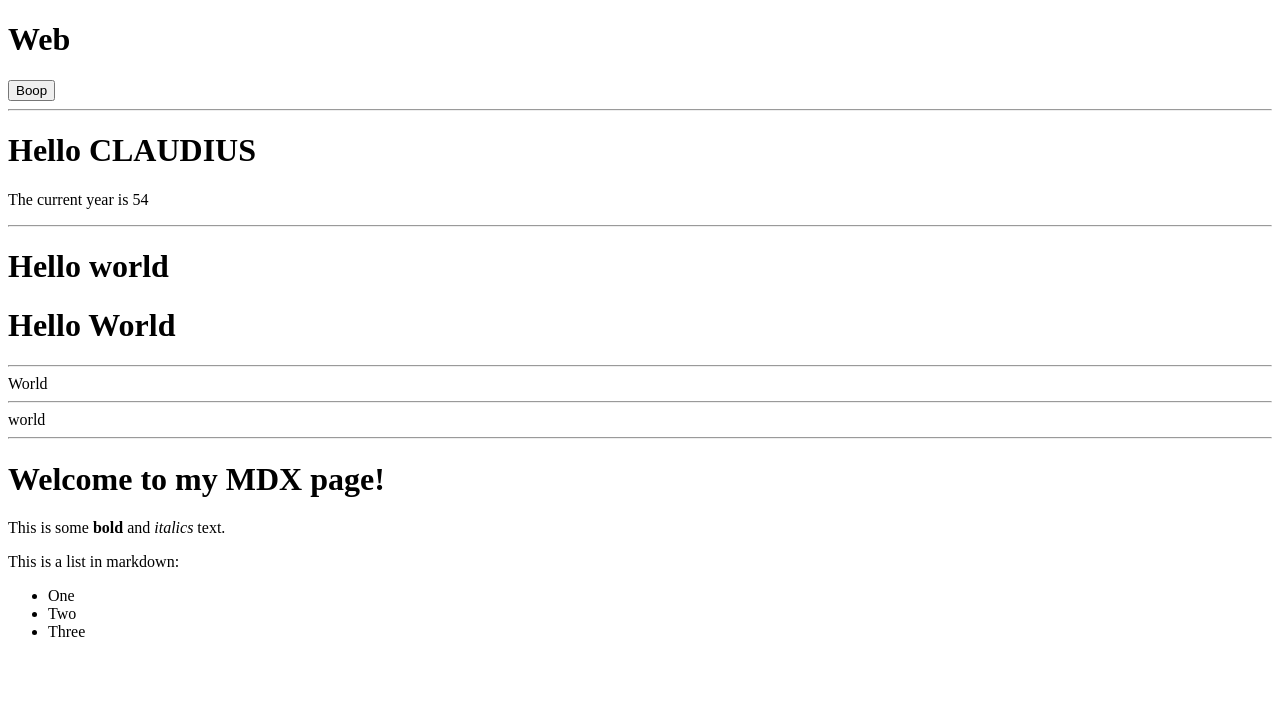
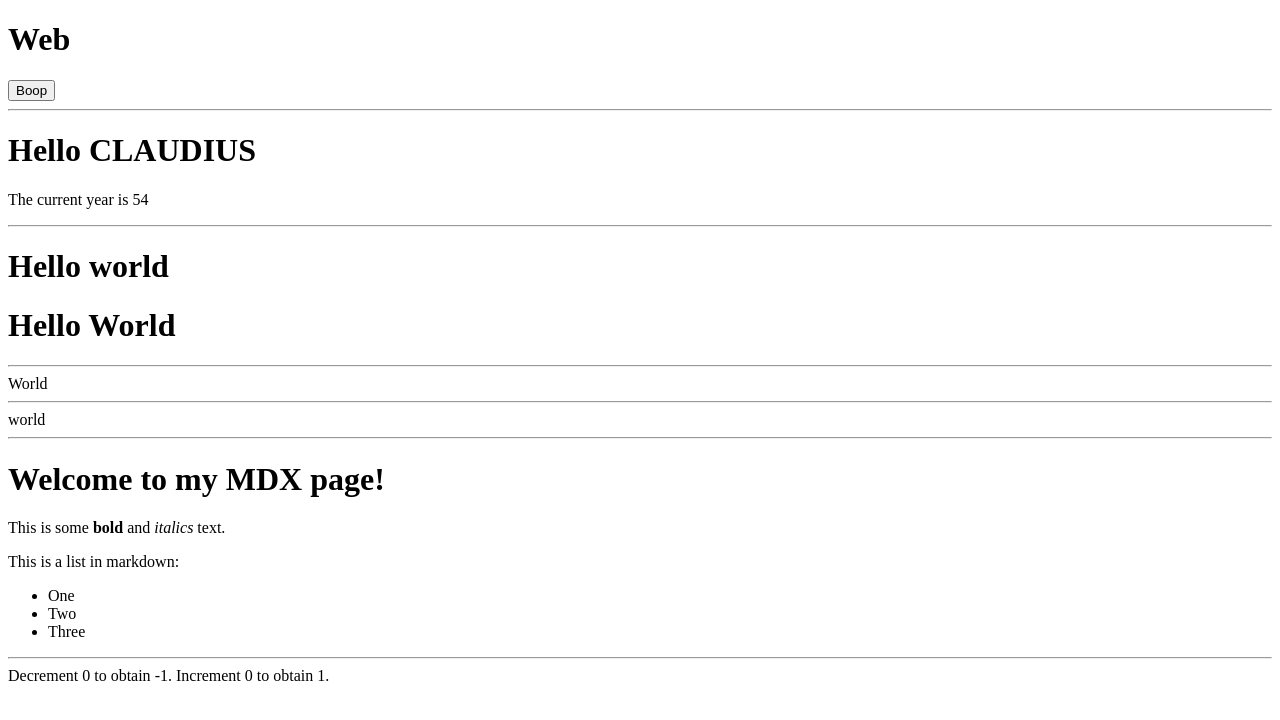
Before and after one commit to Stassi/atrinym, a Next.js app in the folder apps/web/: page / in a window 1280 px wide. Shown: the top 720 px of the page. Built offline with nearby package versions, Linux system fonts and the light colour scheme.

Commit message:
`package:arithmetic` integrated within `app:web`

```diff
--- a/apps/web/app/page.tsx
+++ b/apps/web/app/page.tsx
@@ -1,3 +1,4 @@
+import { decrement, increment } from 'arithmetic'
 import React, { type JSX } from 'react'
 import { Button, Header } from 'ui'
 import {
@@ -30,6 +31,9 @@ export default function Page(): JSX.Element {
       {message}
       <hr />
       <Welcome />
+      <hr />
+      Decrement 0 to obtain {decrement(0)}. Increment 0 to obtain {increment(0)}
+      .
     </>
   )
 }
--- a/apps/web/package.json
+++ b/apps/web/package.json
@@ -10,6 +10,7 @@
     "start:prod": "next start -p 3000"
   },
   "dependencies": {
+    "arithmetic": "workspace:*",
     "next": "^13.5.4",
     "react": "^18.2.0",
     "react-dom": "^18.2.0",
```
